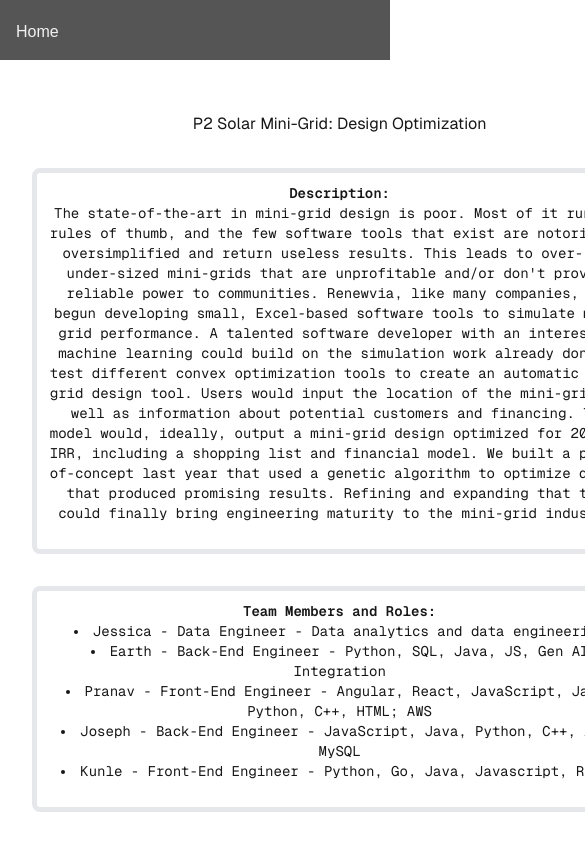
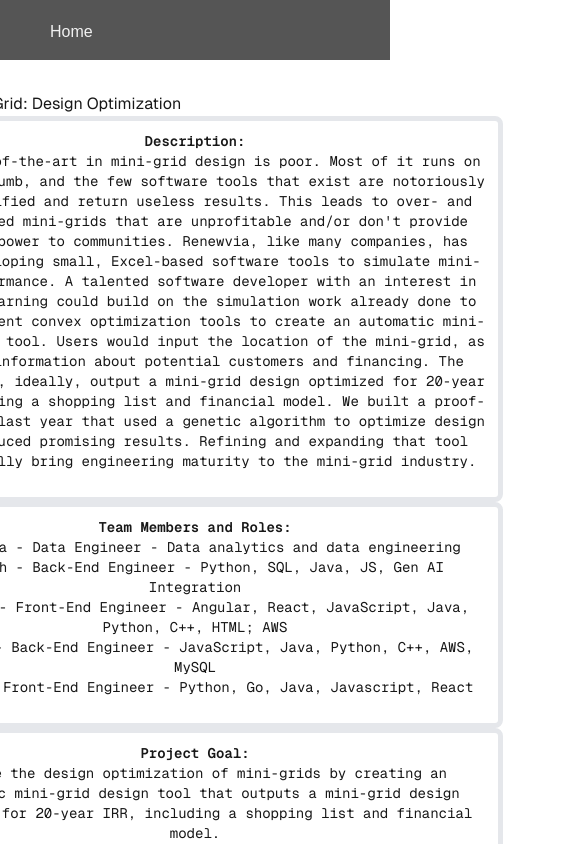
Before and after one commit to MgenGlder/nextjs-boilerplate, a Next.js app: page / in a window 390 px wide. Shown: the top 844 px of the page, 585 px wide, since content can reach past the window. Built offline with nearby package versions, Linux system fonts and the light colour scheme.

Commit message:
feat: Add media-queries to improve mobile styling.

```diff
--- a/app/globals.css
+++ b/app/globals.css
@@ -17,7 +17,7 @@
   position: sticky;
   top: 0;
   height: 60px;
-  padding: 20px 16px;
+  padding: 20px 50px;
   background: #555;
   color: #f1f1f1;
 }
--- a/app/page.tsx
+++ b/app/page.tsx
@@ -1,11 +1,23 @@
+'use client'
+
+import { useEffect, useState } from "react";
+
 export default function Home() {
+
+  const [state, setState] = useState(false)
+
+  useEffect(function mount() {
+    console.log(window.matchMedia('(max-width: 768px)').matches)
+    setState(window.matchMedia('(max-width: 768px)').matches);
+  })
+
   return (
     <>
       <div className="sticky-header">
         <h2>Home</h2>
       </div>
-      <div className="grid grid-rows-[20px_1fr_20px] items-center justify-items-center min-h-screen p-8 pb-10 sm:p-10 font-[family-name:var(--font-geist-sans)]">
-        <main className="flex flex-col gap-8 row-start-2 items-center sm:items-start">
+      <div className={`${state ? '' : 'grid'}grid-rows-[20px_1fr_20px] items-center justify-items-center min-h-screen p-8 pb-10 sm:p-10 font-[family-name:var(--font-geist-sans)]`}>
+        <main className={`${state ? '' : 'flex'} flex-col gap-8 row-start-2 items-center sm:items-start`}>
           <h1><a href="https://github.com/MgenGlder/P2-Solar-Mini-Grid-Design-Optimization">P2 Solar Mini-Grid: Design Optimization</a></h1>
 
           {/* Brief Project Description */}
```
Also changed, not shown: package.json (+5 -4 lines), 1 other file (tests, documents, lock files or other folders).
